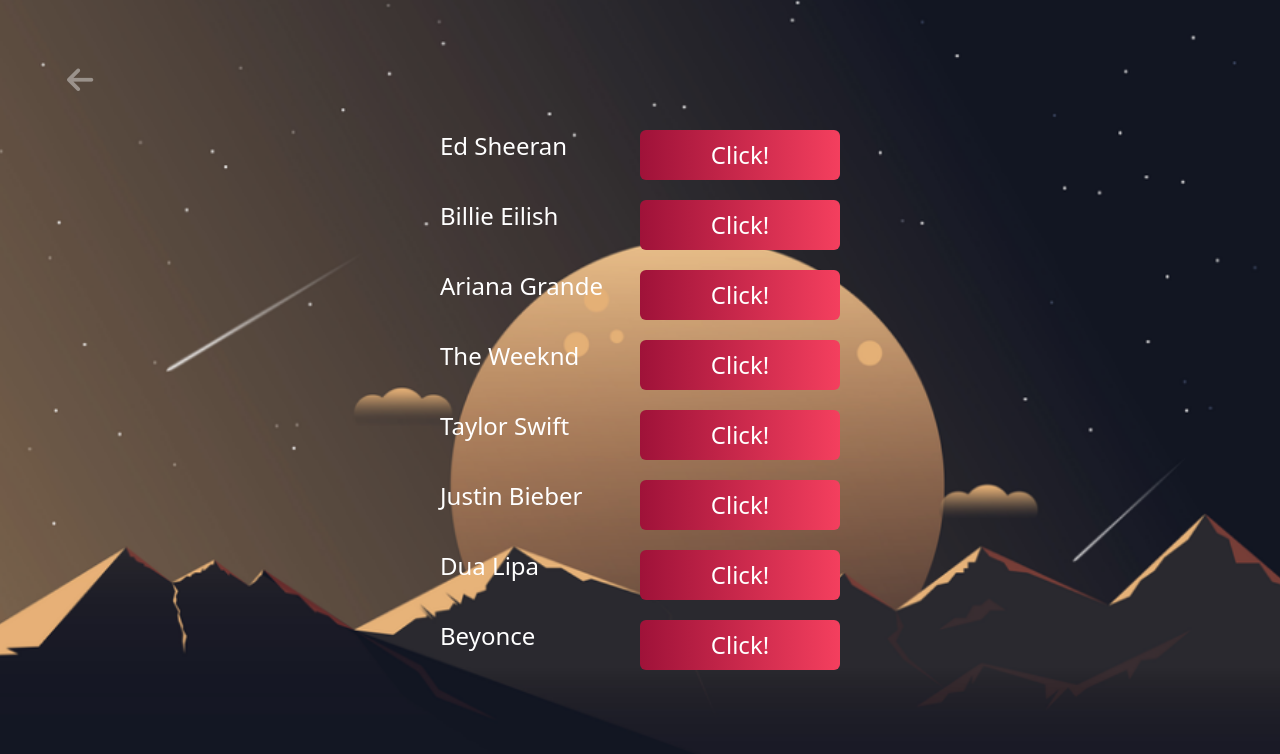
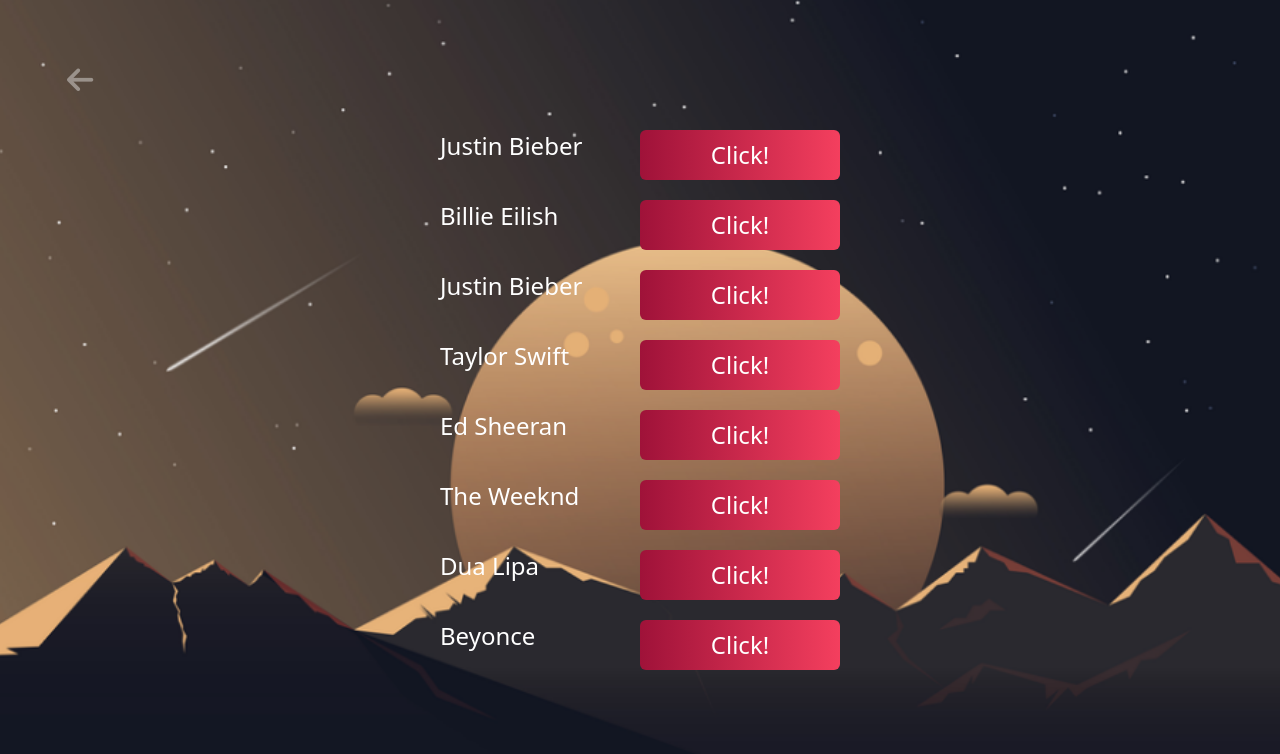
Before and after one commit to Fleksss/Learn-React, a React (Vite) app: page / in a window 1280 px wide. Shown: the top 754 px of the page. Built offline with nearby package versions, Linux system fonts and the light colour scheme.

Commit message:
add: new module; fix: change global.css

```diff
--- a/src/Global.css
+++ b/src/Global.css
@@ -1,8 +1,3 @@
 @tailwind base;
 @tailwind components;
 @tailwind utilities;
-
-.body {
-  width: 100vw;
-  height: 100vh;
-}
--- a/src/modules/Home/components/List.tsx
+++ /dev/null
@@ -1,22 +0,0 @@
-import Button from "../../../components/Button/views/Button"
-
-const List = () => {
-  const list = ["Ed Sheeran", "Billie Eilish", "Ariana Grande", "The Weeknd", "Taylor Swift", "Justin Bieber", "Dua Lipa", "Beyonce"]
-
-  return (
-    <>
-      <div className="list text-2xl text-white w-full h-full flex justify-center items-center">
-        <ul className="flex flex-col items-start gap-5">
-          {list.map(item => (
-            <li key={item} className="flex justify-between w-[400px]">
-              <p>{item}</p>
-              <Button action={item} />
-            </li>
-          ))}
-        </ul>
-      </div>
-    </>
-  )
-}
-
-export default List
--- a/src/modules/Home/views/Home.tsx
+++ b/src/modules/Home/views/Home.tsx
@@ -1,7 +1,7 @@
 import Toast from "../../../components/Toast/views/Toast";
 
 import "../styles/Home.css"
-import List from "../components/List";
+import List from "../../List/views/List";
 import Popup from "../../../components/Popup/views/Popup";
 import { useState } from "react";
 
--- /dev/null
+++ b/src/modules/List/components/Celebrity.tsx
@@ -0,0 +1,18 @@
+import Button from "../../../components/Button/views/Button"
+
+interface Props {
+  name: string,
+}
+
+const Celebrity = ({ name }: Props) => {
+  return (
+    <>
+      <li className="flex justify-between w-[400px]">
+        <p>{name}</p>
+        <Button action={name} />
+      </li>
+    </>
+  )
+}
+
+export default Celebrity
--- /dev/null
+++ b/src/modules/List/views/List.tsx
@@ -0,0 +1,29 @@
+import Celebrity from "../components/Celebrity"
+
+const List = () => {
+  const list: string[] = [
+    "Justin Bieber",
+    "Billie Eilish",
+    "Justin Bieber",
+    "Taylor Swift",
+    "Ed Sheeran",
+    "The Weeknd",
+    "Dua Lipa",
+    "Beyonce",
+  ]
+
+
+  return (
+    <>
+      <div className="list text-2xl text-white w-full h-full flex justify-center items-center">
+        <ul className="flex flex-col items-start gap-5">
+          {list.map((item, idx) => {
+            return <Celebrity key={idx} name={item} />
+          })}
+        </ul>
+      </div>
+    </>
+  )
+}
+
+export default List
```
